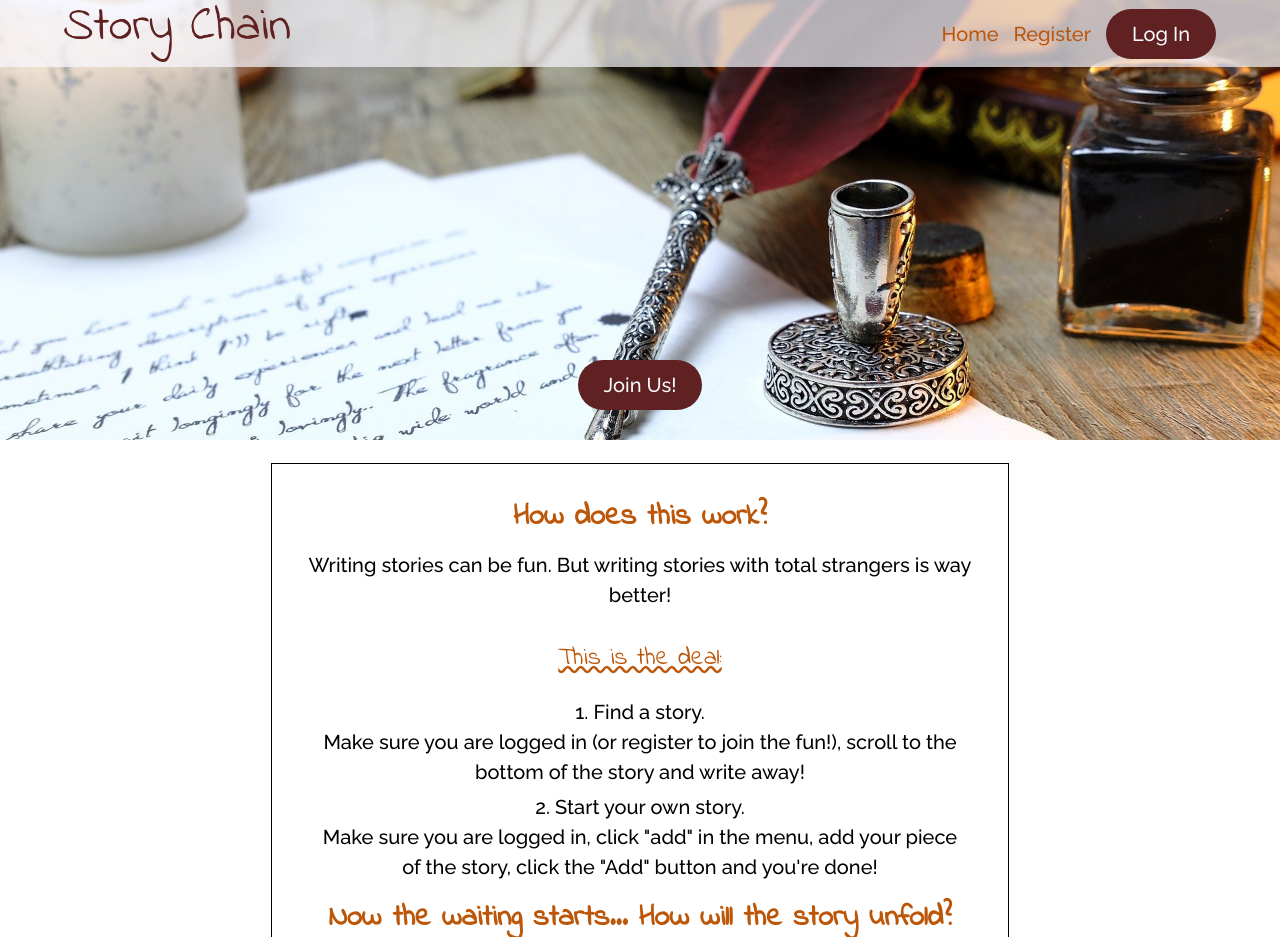
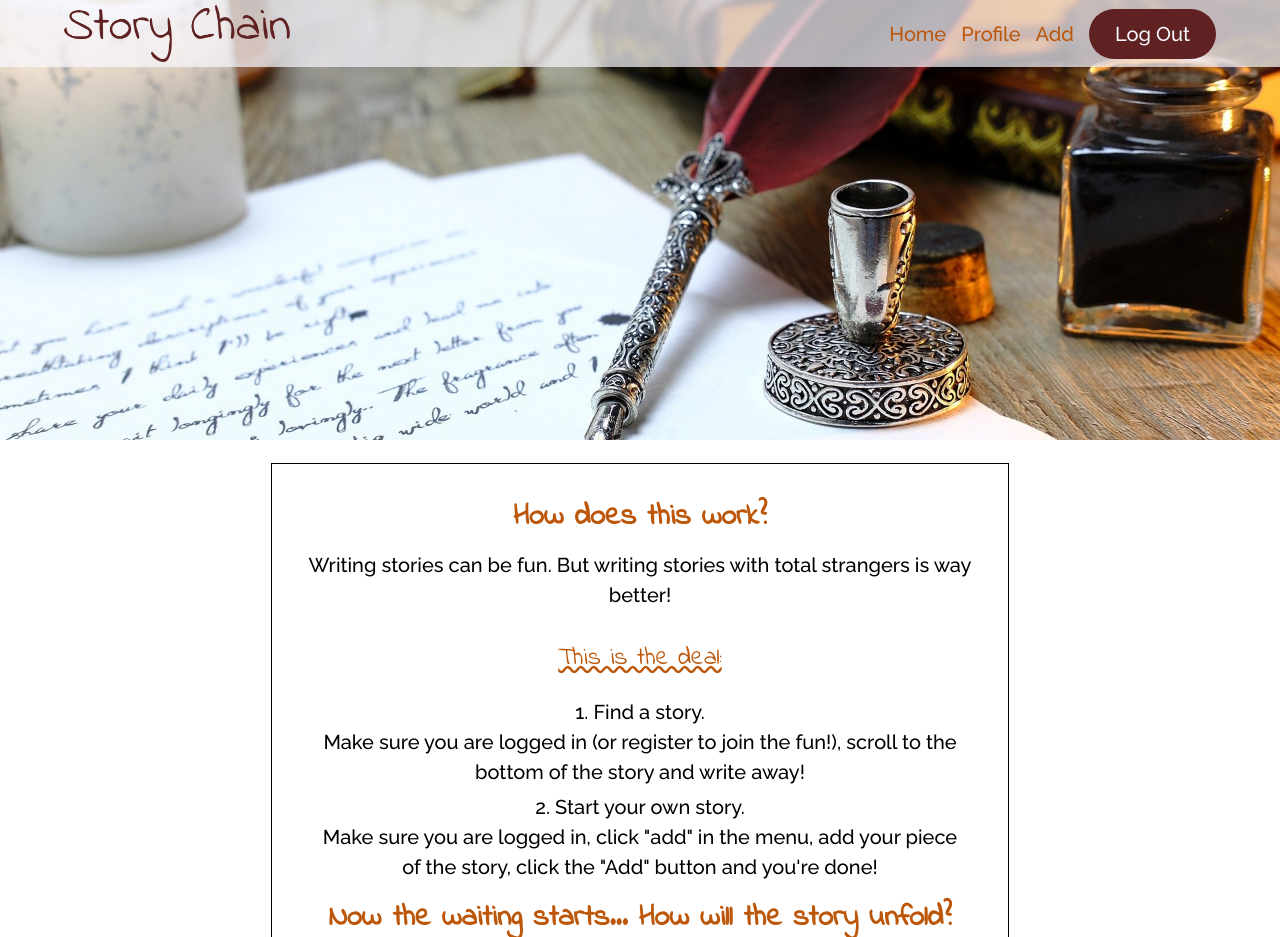
Before and after one commit to Code-Institute-Submissions/story-chain, a Flask app: page / in a window 1280 px wide. Run offline with Flask 2, Linux system fonts and the light colour scheme; the visitor is signed in with stand-in values (Sample User, id 1); data that the repository does not hold is empty; some libraries are stand-ins or nearby versions.

Commit message:
Rebuild whole base, nasty bug solved!

```diff
--- a/templates/components/navigation/basic_navigation.html
+++ /dev/null
@@ -1,41 +0,0 @@
-<section class="hero is-info is-large">
-    <div class="hero-head">
-        <nav class="navbar">
-            <div class="container">
-                <div class="navbar-brand">
-                    <a class="navbar-item">
-                        <img src="../../../static/images/story-chain-logo.jpg" alt="logo">
-                    </a>
-                    <span class="navbar-burger" data-target="navbarMenuHeroB">
-                        <span></span>
-                        <span></span>
-                        <span></span>
-                    </span>
-                </div>
-                <div id="navbarMenuHeroB" class="navbar-menu">
-                    <div class="navbar-end">
-                        <a href="{{url_for('home')}}" class="navbar-item is-active">
-                            Home
-                        </a>
-                        <a href="{{url_for('register')}}" class="navbar-item">
-                            Register
-                        </a>
-                        <span class="navbar-item">
-                            <a href="{{url_for('log_in')}}" class="button is-rounded is-info is-inverted" aria-label="Log In">
-                                Log In
-                            </a>
-                        </span>
-                    </div>
-                </div>
-            </div>
-        </nav>
-    </div>
-    <div class="columns">
-        <div class="column"></div>
-        <div class="column is-one-fifth">
-            <a href="{{ url_for('register') }}" class="button is-rounded is-info is-inverted mb-6" role="button" target="_blank" rel="noopener"
-                aria-label="Join Us button">Join Us!</a>
-        </div>
-        <div class="column"></div>
-    </div>
-</section>
--- a/templates/layout/base.html
+++ b/templates/layout/base.html
@@ -1,11 +1,89 @@
 <!DOCTYPE html>
 <html lang="en">
 <head>
-    {% include 'layout/head.html' %}
+    <meta charset="UTF-8">
+<meta name="viewport" content="width=device-width, initial-scale=1.0">
+<meta http-equiv="X-UA-Compatible" content="ie=edge">
+<meta name="description" content="Story Chain. Because writing stories with total strangers is more fun!">
+<!-- Favicon links -->
+<link rel="apple-touch-icon" sizes="180x180" href="/static/images/favicons/apple-touch-icon.png">
+<link rel="icon" type="image/png" sizes="32x32" href="/static/images/favicons/favicon-32x32.png">
+<link rel="icon" type="image/png" sizes="16x16" href="/static/images/favicons/favicon-16x16.png">
+<!-- Bulma css link -->
+<link rel="stylesheet" href="https://cdnjs.cloudflare.com/ajax/libs/bulma/0.9.1/css/bulma.min.css" integrity="sha512-ZRv40llEogRmoWgZwnsqke3HNzJ0kiI0+pcMgiz2bxO6Ew1DVBtWjVn0qjrXdT3+u+pSN36gLgmJiiQ3cQtyzA==" crossorigin="anonymous" />
+<!-- Font Awesome link -->
+<script src="https://kit.fontawesome.com/bd342919ea.js" crossorigin="anonymous"></script>
+<!-- Own css file link -->
+<link rel="stylesheet" href="{{ url_for('static', filename='css/style.css') }}" type="text/css">
+{% block styles %}
+{% endblock %}
+<title>Story Chain</title>
 </head>
+
 <body>
+    <header>
+        <section class="hero is-info is-large">
+            <div class="hero-head">
+                <nav class="navbar">
+                    <div class="container">
+                        <div class="navbar-brand">
+                            <a class="navbar-item">
+                                <img src="../../../static/images/story-chain-logo.jpg" alt="logo">
+                            </a>
+                            <!-- Mobile navigation -->
+                            <span class="navbar-burger" data-target="navbarMenuHeroB">
+                                <span></span>
+                                <span></span>
+                                <span></span>
+                            </span>
+                        </div>
+                        <!-- Desktop navigation -->
+                        <div id="navbarMenuHeroB" class="navbar-menu">
+                            <div class="navbar-end">
+                                <a href="{{url_for('home')}}" class="navbar-item">Home</a>
+                                {% if session.user %}
+                                <a href="{{url_for('profile', user_id=user_id, story_id=story_id)}}" class="navbar-item">Profile</a>
+                                <a href="{{url_for('add_story')}}" class="navbar-item">Add</a>
+                                <span class="navbar-item">
+                                    <a href="{{url_for('log_out')}}" class="button is-rounded is-info is-inverted" aria-label="Log out">Log Out</a>
+                                </span>
+                                {% else %}
+                                <a href="{{url_for('register')}}" class="navbar-item">Register</a>
+                                <span class="navbar-item">
+                                    <a href="{{url_for('log_in')}}" class="button is-rounded is-info is-inverted" aria-label="Log out">Log In</a>
+                                </span>
+                                {% endif %}
+                            </div>
+                        </div>
+                    </div>
+                </nav>
+            </div>
+        </section>
+    </header>
+    {% with messages = get_flashed_messages() %}
+        {% if messages %}
+            {% for message in messages %}
+                <div class="columns">
+                    <div class="column"></div>
+                    <div class="column is-8">
+                        <p class="flashes">
+                        {{ message }}
+                        </p>
+                    </div>
+                    <div class="column"></div>
+                </div>
+            {% endfor %}
+        {% endif %}
+    {% endwith %}
+
+<div class="container is-fluid mt-6">
     {% block content %}
     {% endblock %}
-    {% include 'layout/scripts.html' %}
+</div>
+    <!-- JQuery CDN -->
+<script src="https://code.jquery.com/jquery-3.5.1.min.js"
+    integrity="sha256-9/aliU8dGd2tb6OSsuzixeV4y/faTqgFtohetphbbj0=" crossorigin="anonymous"></script>
+<!-- Own JS file link -->
+    <script src="{{ url_for('static', filename='js/script.js') }}"></script>
 </body>
 </html>
--- a/templates/layout/head.html
+++ /dev/null
@@ -1,15 +0,0 @@
-<meta charset="UTF-8">
-<meta name="viewport" content="width=device-width, initial-scale=1.0">
-<meta http-equiv="X-UA-Compatible" content="ie=edge">
-<meta name="description" content="Story Chain. Because writing stories with total strangers is more fun!">
-<!-- Favicon links -->
-<link rel="apple-touch-icon" sizes="180x180" href="/static/images/favicons/apple-touch-icon.png">
-<link rel="icon" type="image/png" sizes="32x32" href="/static/images/favicons/favicon-32x32.png">
-<link rel="icon" type="image/png" sizes="16x16" href="/static/images/favicons/favicon-16x16.png">
-<!-- Bulma css link -->
-<link rel="stylesheet" href="https://cdnjs.cloudflare.com/ajax/libs/bulma/0.9.1/css/bulma.min.css" integrity="sha512-ZRv40llEogRmoWgZwnsqke3HNzJ0kiI0+pcMgiz2bxO6Ew1DVBtWjVn0qjrXdT3+u+pSN36gLgmJiiQ3cQtyzA==" crossorigin="anonymous" />
-<!-- Font Awesome link -->
-<script src="https://kit.fontawesome.com/bd342919ea.js" crossorigin="anonymous"></script>
-<!-- Own css file link -->
-<link rel="stylesheet" href="{{ url_for('static', filename='css/style.css') }}" type="text/css">
-<title>Story Chain</title>
--- a/templates/layout/scripts.html
+++ /dev/null
@@ -1,5 +0,0 @@
-<!-- JQuery CDN -->
-<script src="https://code.jquery.com/jquery-3.5.1.min.js"
-    integrity="sha256-9/aliU8dGd2tb6OSsuzixeV4y/faTqgFtohetphbbj0=" crossorigin="anonymous"></script>
-<!-- Own JS file link -->
-    <script src="{{ url_for('static', filename='js/script.js') }}"></script>
--- a/templates/pages/add_story.html
+++ b/templates/pages/add_story.html
@@ -1,8 +1,5 @@
 {% extends 'layout/base.html' %}
 {% block content %}
-{% include 'components/navigation/extended_navigation.html' %}
-
-    <div class="container is-fluid mt-6">
 <div class="columns mt-6" id="add_story">
     <div class="column"></div>
     <div class="column is-8">
@@ -11,12 +8,10 @@
                 <p class="title">
                     Add a new story
                 </p>
-                        {% include 'components/flash_messages/flash_messages.html' %}
             </div>
             {% include 'components/forms/add_story.html' %}
         </div>
     </div>
     <div class="column"></div>
 </div>
-    </div>
 {% endblock %}
--- a/templates/pages/edit_story.html
+++ b/templates/pages/edit_story.html
@@ -1,8 +1,6 @@
 {% extends 'layout/base.html' %}
 {% block content %}
-{% include 'components/navigation/extended_navigation.html' %}
 {% if (session.user|lower == story.created_by|lower or session.user|lower == "admin"|lower) %}
-    <div class="container is-fluid mt-6">
         <div class="columns mt-6" id="add_story">
             <div class="column"></div>
             <div class="column is-8">
@@ -11,14 +9,12 @@
                         <p class="page-title">
                             Edit Story
                         </p>
-                        {% include 'components/flash_messages/flash_messages.html' %}
                     </div>
                     {% include 'components/forms/edit_story.html' %}
                 </div>
             </div>
             <div class="column"></div>
         </div>
-    </div>
 {% endif %}
 
 <!--Add an else for user that havent submitted the story, error handling-->
--- a/templates/pages/home.html
+++ b/templates/pages/home.html
@@ -1,7 +1,5 @@
 {% extends 'layout/base.html' %}
 {% block content %}
-{% include 'components/navigation/basic_navigation.html' %}
-<div class="container is-fluid mt-6">
     <div class="columns">
         <div class="column"></div>
         <div class="column is-three-fifths" id="about">
@@ -21,5 +19,4 @@
 {% for story in stories %}
     {% include 'components/partials/storycard.html' %}
 {% endfor %}
-</div>
 {% endblock %}
--- a/templates/pages/profile.html
+++ b/templates/pages/profile.html
@@ -1,7 +1,6 @@
 {% extends 'layout/base.html' %}
 {% block content %}
-{% include 'components/navigation/extended_navigation.html' %}
-<div class="container is-fluid mt-6">
+
     <div class="columns">
         <div class="column"></div>
         <div class="column is-8">
@@ -9,8 +8,7 @@
         </div>
         <div class="column"></div>
     </div>
-    {% include 'components/flash_messages/flash_messages.html' %}
-</div>
+
     <div class="columns mt-6">
         <div class="class column"></div>
         <div class="column is-4">
```
Also changed, not shown: templates/components/flash_messages/flash_messages.html (deleted, +0 -18 lines), templates/components/navigation/extended_navigation.html (deleted, +0 -28 lines), templates/pages/authentication.html (+3 -7 lines), templates/pages/read_story.html (+4 -4 lines). Lines whose indentation alone changed are shown as unchanged.
